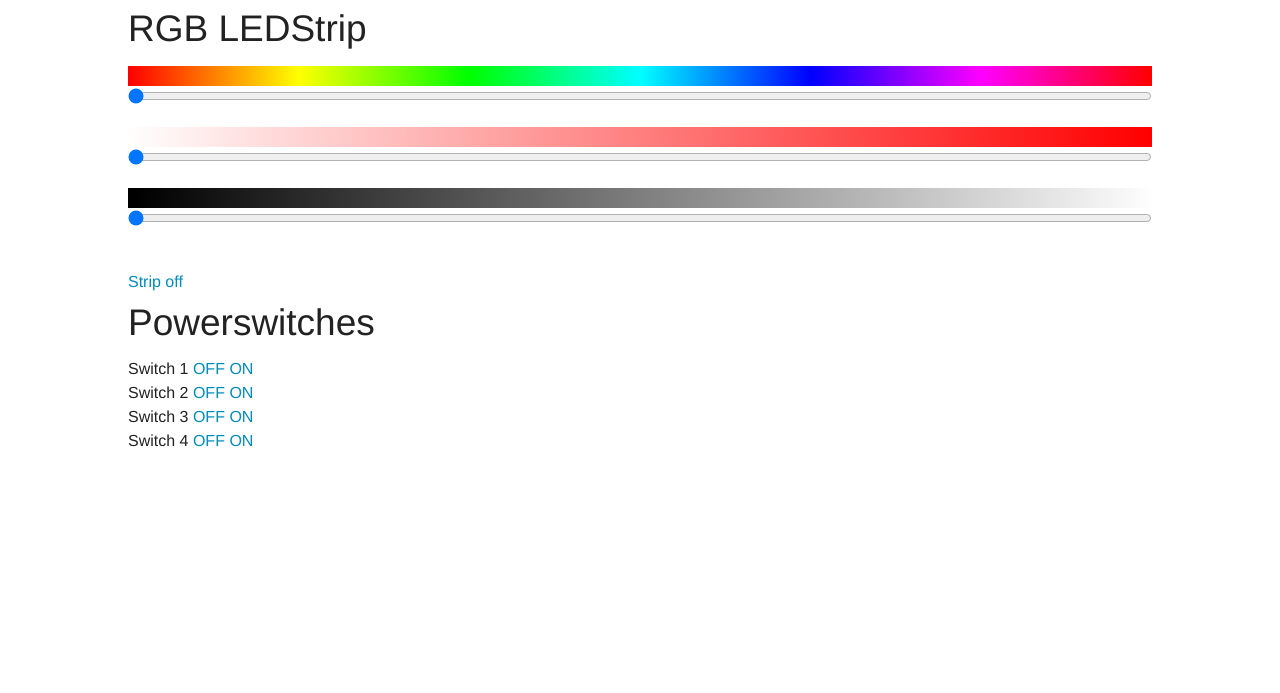
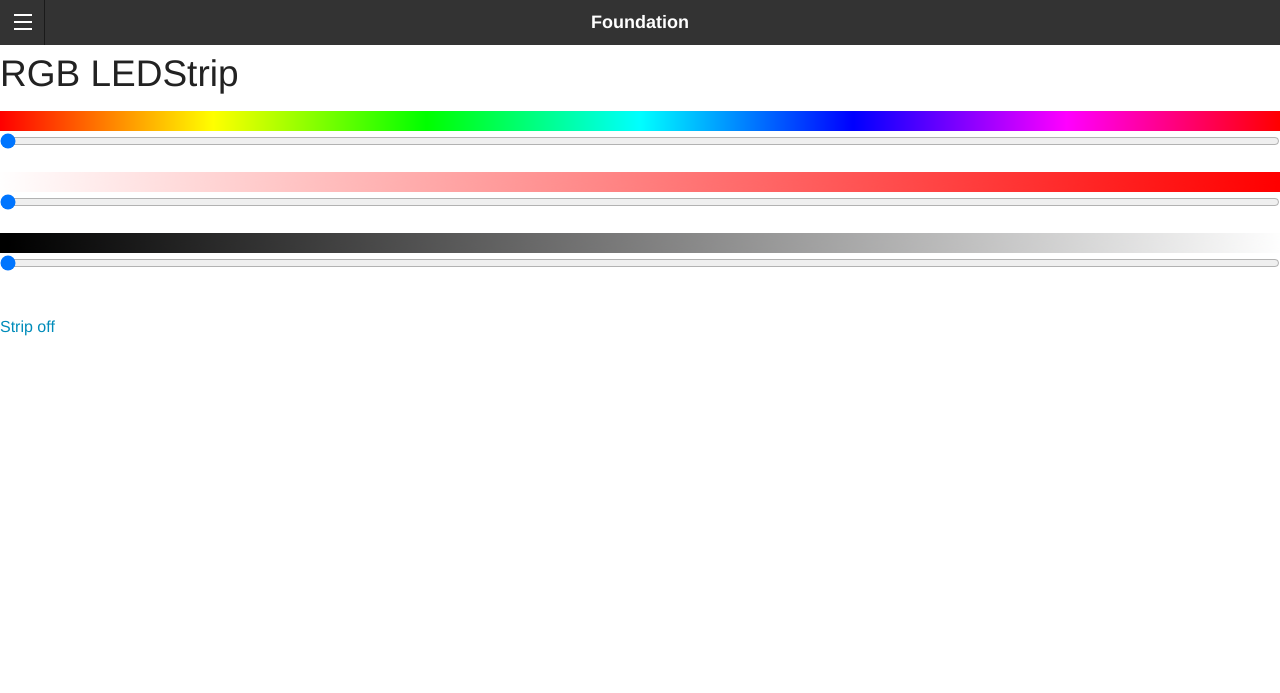
Before and after one commit to f-breidenstein/premiumLights, a Flask app: page / in a window 1280 px wide. Shown: the top 693 px of the page. After the commit the page ends 336 px from the top, so only its background shows below. Run offline with Flask 2, Linux system fonts and the light colour scheme; parts of the project's set-up code (start-up, migrations or seed data) failed here and were passed over.

Commit message:
Foundation with off-canvas nav

```diff
--- a/app.py
+++ b/app.py
@@ -34,7 +34,7 @@ def off():
     return redirect(url_for('index'))
 
 @app.route('/power/<channel>/<value>')
-def power(channel,value):
+def switch_power(channel,value):
     args = ("sudo","/usr/bin/send",homecode,str(channel),str(value))
     popen = subprocess.Popen(args)
     popen.wait()
@@ -42,7 +42,20 @@ def power(channel,value):
 
 @app.route('/')
 def index():
-    return render_template('index.html')
+    #return render_template('index.html')
+    return light()
+
+@app.route('/light')
+def light():
+    return render_template('light.html')
+
+@app.route('/power')
+def power():
+    return render_template('power.html')
+
+@app.route('/temp')
+def temp():
+    return render_template('temp.html')
 
 if __name__ == '__main__':
         app.run(host="0.0.0.0",
--- a/templates/index.html
+++ b/templates/index.html
@@ -1,49 +1,32 @@
 {% extends "layout.html" %}
 {% block content %}
 
-<h2>RGB LEDStrip</h2>
+<div class="off-canvas-wrap" data-offcanvas>
+	<div class="inner-wrap">
+		<nav class="tab-bar">
+			<section class="left-small">
+				<a class="left-off-canvas-toggle menu-icon" href="#"><span></span></a>
+			</section>
+			<section class="middle tab-bar-section">
+				<h1 class="title">Foundation</h1>
+			</section>
+		</nav>
 
-<div id="slider">
+		<aside class="left-off-canvas-menu">
+			<ul class="off-canvas-list"> <li><label>Foundation</label></li>
+				<li><a href="/light">Light</a></li>
+				<li><a href="/power">Power</a></li>
+				<li><a href="/temp">Temp</a></li>
+			</ul>
+		</aside>
 
+		<section class="main-section">
+			{%block main %}
+			{% endblock %}
+		</section>
 
-	<img class="sliderimages" src="{{ url_for('static', filename='img/hue.png') }}" >
-	<input id="slider1" type="range" min="0" max="1" step="0.1" value="0" onchange="updateSlider()"/><br/>
-
-	<img class="sliderimages" src="{{ url_for('static', filename='img/sat.png') }}" >
-	<input id="slider2" type="range" min="0" max="1" step="0.1" value="0" onchange="updateSlider()"/><br/>
-
-	<img class="sliderimages" src="{{ url_for('static', filename='img/val.png') }}" >
-	<input id="slider3" type="range" min="0" max="1" step="0.1" value="0" onchange="updateSlider()"/><br/>
-</div>
-
-<br \>
-<a href="/off">Strip off</a>
-
-
-<h2>Powerswitches</h2>
-
-<div>
-	Switch 1
-	<a href="/power/1/1">OFF</a>
-	<a href="/power/1/0">ON</a>
-</div>
-
-<div>
-	Switch 2
-	<a href="/power/2/1">OFF</a>
-	<a href="/power/2/0">ON</a>
-</div>
-
-<div>
-	Switch 3
-	<a href="/power/3/1">OFF</a>
-	<a href="/power/3/0">ON</a>
-</div>
-
-<div>
-	Switch 4
-	<a href="/power/4/1">OFF</a>
-	<a href="/power/4/0">ON</a>
+		<a class="exit-off-canvas"></a>
+	</div>
 </div>
 
 {% endblock %}
--- a/templates/layout.html
+++ b/templates/layout.html
@@ -2,13 +2,20 @@
 <html>
 	<head>
 		<title>r00m-Control</title>
+		<link rel="stylesheet" href="{{ url_for('static', filename='css/foundation.css') }}" type="text/css" />
+		<link rel="stylesheet" href="{{ url_for('static', filename='css/style.css') }}" type="text/css" />
+	</head>
+
+	<body>
+		<div class="content">
+		{% block content %}
+		{% endblock %}
+		</div>
 		<script type="text/javascript" src="{{ url_for('static', filename='js/slider.js') }}"></script>
-		<link rel="stylesheet" href="{{ url_for('static', filename='css/style.css') }}" type="text/css" />
-		<link rel="stylesheet" href="{{ url_for('static', filename='css/foundation.css') }}" type="text/css" />
-	</head>
-	<body>
-		<div id="content">
-			{% block content %} {% endblock %}
-		</div>
+		<script type="text/javascript" src="{{ url_for('static', filename='js/vendor/jquery.js') }}"></script>
+		<script type="text/javascript" src="{{ url_for('static', filename='js/vendor/modernizr.js') }}"></script>
+		<script type="text/javascript" src="{{ url_for('static', filename='js/vendor/fastclick.js') }}"></script>
+		<script type="text/javascript" src="{{ url_for('static', filename='js/foundation.min.js') }}"></script>
+		<script> $(document).foundation(); </script>
 	</body>
 </html>
--- /dev/null
+++ b/templates/light.html
@@ -0,0 +1,18 @@
+{% extends "index.html" %}
+{% block main %}
+
+<h2>RGB LEDStrip</h2>
+
+<div id="slider">
+	<img class="sliderimages" src="{{ url_for('static', filename='img/hue.png') }}" >
+	<input id="slider1" type="range" min="0" max="1" step="0.1" value="0" onchange="updateSlider()"/><br/>
+	<img class="sliderimages" src="{{ url_for('static', filename='img/sat.png') }}" >
+	<input id="slider2" type="range" min="0" max="1" step="0.1" value="0" onchange="updateSlider()"/><br/>
+	<img class="sliderimages" src="{{ url_for('static', filename='img/val.png') }}" >
+	<input id="slider3" type="range" min="0" max="1" step="0.1" value="0" onchange="updateSlider()"/><br/>
+</div>
+
+<br \>
+<a href="/off">Strip off</a>
+
+{% endblock %}
```
Also changed, not shown: templates/power.html (added, +28 -0 lines), templates/temp.html (added, +7 -0 lines).
